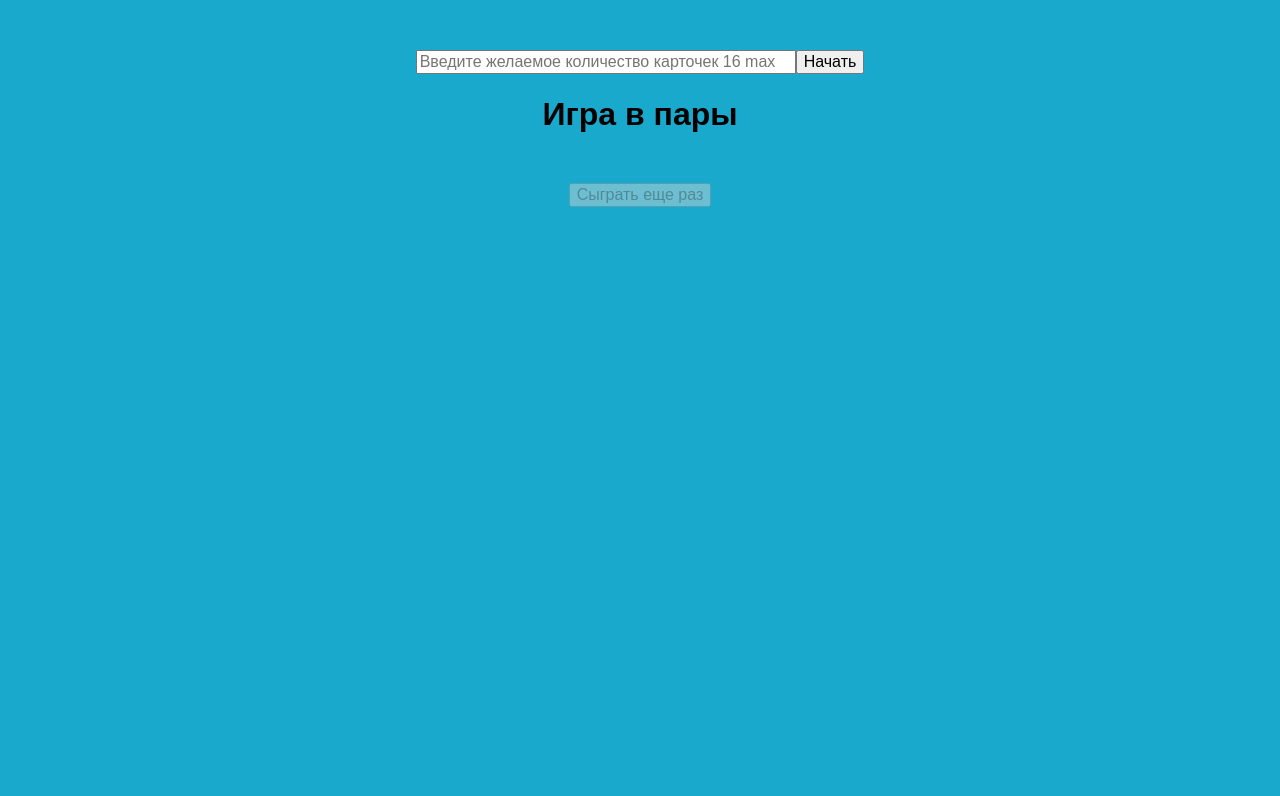
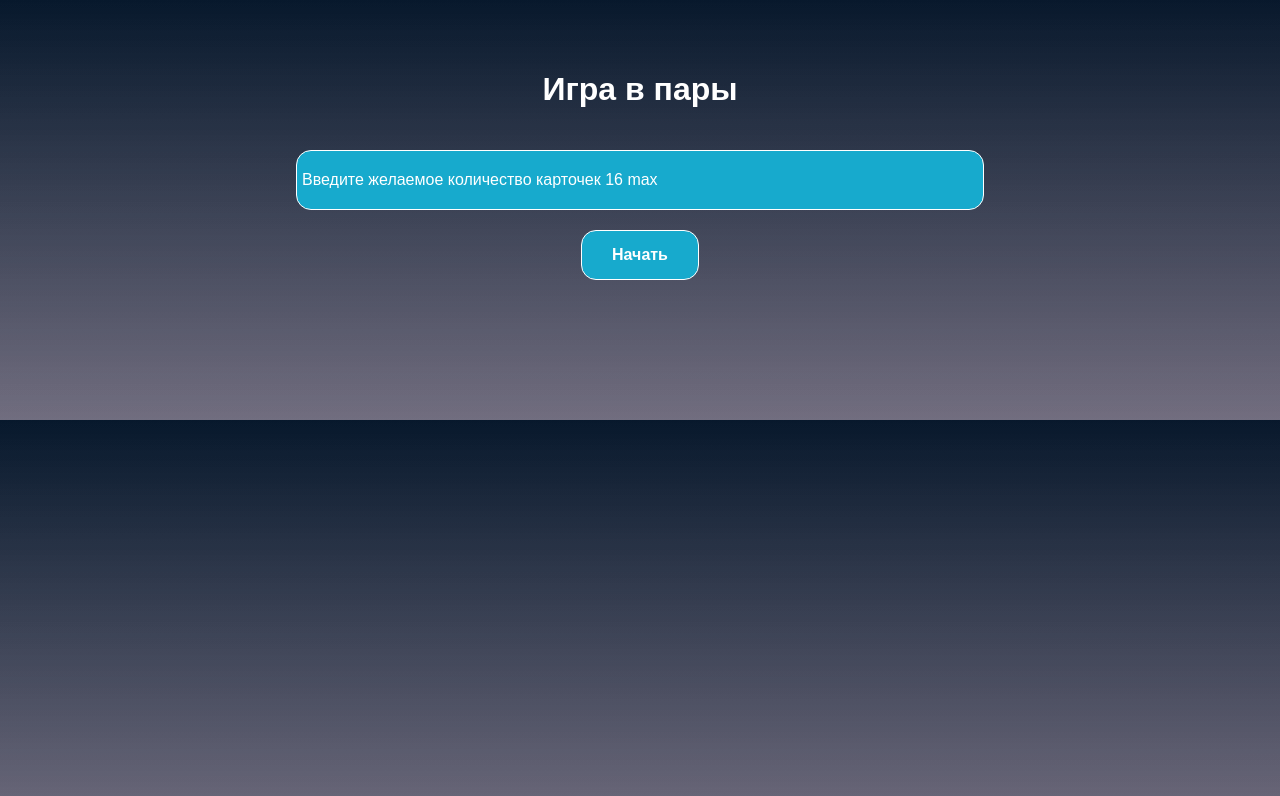
Before and after one commit to developav/playing-pairs, a website with bundled scripts: page index.html in a window 1280 px wide. Built offline with nearby package versions, Linux system fonts and the light colour scheme.

Commit message:
change look and change html str

```diff
--- a/css/scss/style.scss
+++ b/css/scss/style.scss
@@ -76,9 +76,11 @@ body {
 }
 
 #inp{
+    padding: 20px 5px;
     max-width: 100%;
+    border-radius: 15px;
     margin-right: auto;
-    width: 380px;
+    width: 80%;
 }
 
 .again{
--- a/index.html
+++ b/index.html
@@ -12,7 +12,6 @@
 <body>
     <section class="main">
         <div class="container">
-            <h1 class="head">Игра в пары</h1>
             <div class="game" id="game">
             </div>
         </div>
--- a/main.js
+++ b/main.js
@@ -2,23 +2,32 @@
 import Card from './card.js';
 // Создаем поле для ввода
 const contEl = document.querySelector('div.container');
+const blockHead = document.createElement('div');
+const head = document.createElement('h1');
 const input = document.createElement('input');
 const button = document.createElement('button');
 const btn = document.createElement('button');
 const timerShow = document.createElement('div');
 timerShow.setAttribute('id', 'timer');
+contEl.prepend(blockHead);
 contEl.append(btn);
+head.classList.add('head')
+head.textContent = "Игра в пары"
 btn.textContent = 'Сыграть еще раз';
 btn.setAttribute('disabled', true);
 btn.classList.add('again');
 contEl.append(timerShow);
 button.classList.add('button');
+blockHead.classList.add('block__input')
 button.setAttribute('id', 'btn');
 input.setAttribute('id', 'inp');
 button.textContent = 'Начать';
-contEl.prepend(button);
-contEl.prepend(input);
+blockHead.prepend(button);
+blockHead.prepend(input);
+blockHead.prepend(head)
 input.setAttribute('placeholder', 'Введите желаемое количество карточек 16 max');
+
+btn.classList.add("none")
 
 button.addEventListener('click', () => {
   let inputVal = document.getElementById('inp').value;
@@ -105,6 +114,7 @@ button.addEventListener('click', () => {
         firstCard = null,
         secondCard = null,
         btn.disabled = false;
+        btn.classList.remove('none')
         btn.addEventListener('click', () => {
           container.innerHTML = '',
           cardNumberArray = [],
@@ -113,13 +123,11 @@ button.addEventListener('click', () => {
           secondCard = null;
           newGame(document.getElementById('game'), inputVal);
           btn.disabled = true;
+          btn.classList.add('none')
         });
       }
     }
   }
-
-  // eslint-disable-next-line no-multiple-empty-lines
-
   if (inputVal > 16) {
     newGame(document.getElementById('game'), inputVal = 8);
   }
```
Also changed, not shown: css/style.css, 1 other file.
